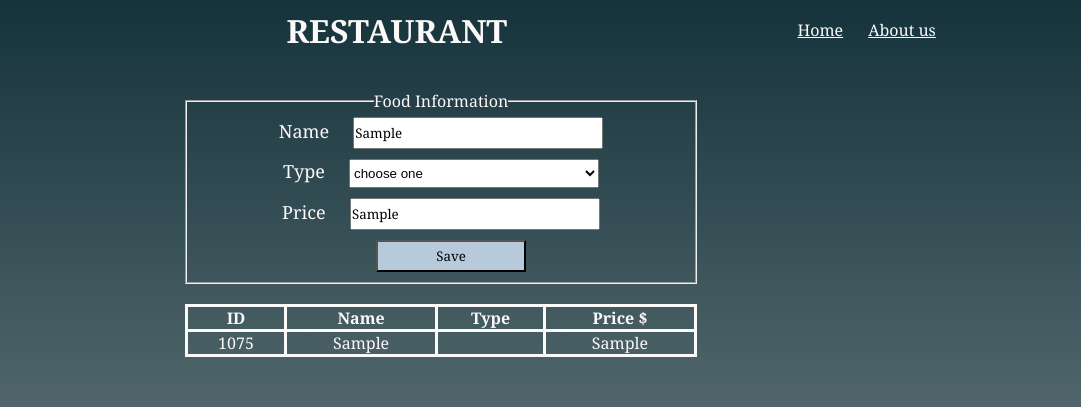
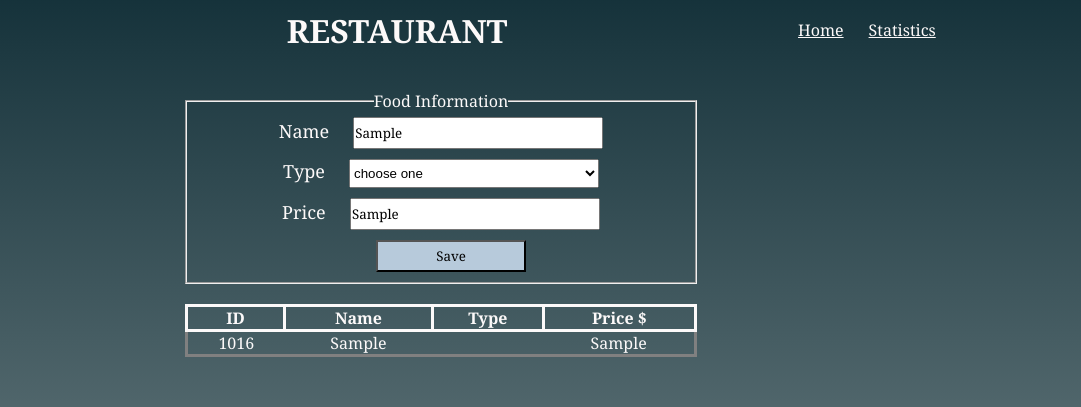
Before and after one commit to anashamdallah/Restaurant, a plain HTML site: page index.html in a window 1280 px wide. Both pictures are taken after typing "Sample", "Sample" into the empty fields and a click on the input "Save". Shown: the top 407 px of the page, 199-1280 px from the left. Drawn offline with Linux system fonts and the light colour scheme.

Commit message:
localStorage

```diff
--- a/About.html
+++ b/Statistics.html
@@ -5,7 +5,7 @@
     <meta http-equiv="X-UA-Compatible" content="IE=edge">
     <meta name="viewport" content="width=device-width, initial-scale=1.0">
     <title>Restaurant</title>
-    <link rel="stylesheet" href="About.css">
+    <link rel="stylesheet" href="Statistics.css">
     <script src="https://kit.fontawesome.com/af4ce8c886.js" crossorigin="anonymous"></script>
 </head>
 <body>
@@ -15,11 +15,13 @@
         <h1>Restaurant</h1>
         <ul>
             <a href="index.html">Home</a>
-            <a href="About.html">About us</a>
+            <a href="Statistics.html">Statistics</a>
         </ul>
     </header>
     <main>
+        <table id="foods">
 
+        </table>
     </main>
     <footer>
         <p>
@@ -32,5 +34,7 @@
 
         </p>
     </footer>
+    <!-- <script src="app.js"></script> -->
+    <script src ="statistics.js"></script>
 </body>
 </html>
--- a/app.js
+++ b/app.js
@@ -1,45 +1,26 @@
 'use strict'
-function Food (name, type, price){
-    this.foodId = 0;
-    this.foodName= name;
-    this.foodType= type;
-    this.foodPrice= price ;
+let foodsArray = [];
+function Food( id, name, type, price) {
+    this.foodId = id;
+    this.foodName = name;
+    this.foodType = type;
+    this.foodPrice = price;
+    foodsArray.push(this);
 }
 
-Food.prototype.foodId = function(){
+Food.prototype.foodId = function () {
     let min = 1000;
     let max = 1099;
-    const id = Math.floor(Math.random() * (max - min) ) + min;
-   return id;
+    const id = Math.floor((Math.random() * (max - min + 1)) + min);
+    return id;
 }
-let food = document.getElementById('foods');
 
-    let row=document.createElement('tr')
-    food.appendChild(row);
+Food.prototype.renderTable = function () {
+    let newRow = document.createElement('tr')
+    foods.appendChild(newRow);
 
-    let colId = document.createElement('th')
-    colId.textContent="ID"
-    row.appendChild(colId);
-
-    let colName = document.createElement('th')
-    colName.textContent="Name"
-    row.appendChild(colName);
-
-    let colType = document.createElement('th')
-    colType.textContent="Type"
-    row.appendChild(colType);
-
-    let colPrice = document.createElement('th')
-    colPrice.textContent="Price $"
-    row.appendChild(colPrice);
-
-
-Food.prototype.render = function(){
-    let newRow=document.createElement('tr')
-    food.appendChild(newRow);
-
-    let foodId=document.createElement('td')
-    foodId.textContent=Food.prototype.foodId(this);;
+    let foodId = document.createElement('td')
+    foodId.textContent = Food.prototype.foodId(this);;
     newRow.appendChild(foodId);
 
     let foodName = document.createElement('td');
@@ -53,44 +34,131 @@ Food.prototype.render = function(){
     let foodPrice = document.createElement('td');
     foodPrice.textContent = this.foodPrice;
     newRow.appendChild(foodPrice);
+
     /*****styling *****/
-    foodId.style.borderStyle=" solid "
-    foodId.style.borderColor="#fcf9f9"
-    foodName.style.borderStyle="solid "
-    foodName.style.borderColor="#fcf9f9"
-    foodType.style.borderStyle="solid "
-    foodType.style.borderColor="#fcf9f9"
-    foodPrice.style.borderStyle="solid "
-    foodPrice.style.borderColor="#fcf9f9"
+    foodId.style.borderStyle = " solid "
+    foodId.style.borderColor = "#fcf9f9"
+    foodName.style.borderStyle = "solid "
+    foodName.style.borderColor = "#fcf9f9"
+    foodType.style.borderStyle = "solid "
+    foodType.style.borderColor = "#fcf9f9"
+    foodPrice.style.borderStyle = "solid "
+    foodPrice.style.borderColor = "#fcf9f9"
+
 }
 
-function handler (e){
+function render() {
+    let foods = document.getElementById('foods');
+
+    // clean the html elements
+    foods.innerHTML = '';
+
+    let row = document.createElement('tr')
+    foods.appendChild(row);
+
+    let colId = document.createElement('th')
+    colId.textContent = "ID"
+    row.appendChild(colId);
+
+    let colName = document.createElement('th')
+    colName.textContent = "Name"
+    row.appendChild(colName);
+
+    let colType = document.createElement('th')
+    colType.textContent = "Type"
+    row.appendChild(colType);
+
+    let colPrice = document.createElement('th')
+    colPrice.textContent = "Price $"
+    row.appendChild(colPrice);
+
+    colId.style.borderStyle = "solid"
+    colId.style.borderColor = "#fcf9f9"
+    colName.style.borderStyle = "solid"
+    colName.style.borderColor = "#fcf9f9"
+    colType.style.borderStyle = "solid"
+    colType.style.borderColor = "#fcf9f9"
+    colPrice.style.borderStyle = "solid"
+    colPrice.style.borderColor = "#fcf9f9"
+
+    // render the array with the new elment
+    for (let i = 0; i < foodsArray.length; i++) {
+
+        /*  render the Table */
+
+        let foodItem = document.createElement("tr");
+
+        foods.appendChild(foodItem);
+
+        let foodId = document.createElement("td")
+        let foodName = document.createElement("td");
+        let foodType = document.createElement("td")
+        let foodPrice = document.createElement("td");
+
+        foodItem.appendChild(foodId);
+        foodItem.appendChild(foodName);
+        foodItem.appendChild(foodType);
+        foodItem.appendChild(foodPrice);
+
+        foodId.textContent = foodsArray[i].foodId;
+        foodName.textContent = foodsArray[i].foodName;
+        foodType.textContent = foodsArray[i].foodType;
+        foodPrice.textContent = foodsArray[i].foodPrice;
+    }
+}
+/*****styling *****/
+foods.style.justifyContent = "center";
+foods.style.margin = "auto"
+foods.style.width = "40%"
+foods.style.borderStyle = "solid "
+
+foods.style.borderCollapse = "collapse"
+foods.style.fontFamily = "Cambria, Cochin, Georgia, Times, 'Times New Roman', serif"
+foods.style.color = "#fcf9f9"
+
+// Get the Form element
+let save = document.getElementById('form');
+// Add a listener for the Form
+save.addEventListener('submit', handler);
+
+// Handler to collect the data from the user.
+function handler(e) {
     e.preventDefault();
 
     let id = Food.prototype.foodId(this);
     let name = e.target.name.value;
     let type = e.target.type.value;
-    let price= e.target.price.value;
-    let food = new Food( name, type, price)
-    food.render();
+    let price = e.target.price.value;
+    let food = new Food(id, name, type, price)
+    // food.render();
+
+    storeIntoLocalStorage();
+
+    render();
+};
+
+function storeIntoLocalStorage() {
+    let jsonObjArray = JSON.stringify(foodsArray);
+    window.localStorage.setItem("foods", jsonObjArray);
 }
 
-let save = document.getElementById('form');
-save.addEventListener('submit', handler)
+function readFromLocalStorage() {
+    // read the json Array From LS
+    let jsonArray = window.localStorage.getItem("foods");
+    // convert the JSON to JS
+    let objArray = JSON.parse(jsonArray);
 
-/*****styling *****/
-food.style.justifyContent = "center";
-food.style.margin="auto"
-food.style.width ="40%"
-food.style.borderStyle = "solid "
-colId.style.borderStyle="solid"
-colId.style.borderColor="#fcf9f9"
-colName.style.borderStyle="solid"
-colName.style.borderColor="#fcf9f9"
-colType.style.borderStyle="solid"
-colType.style.borderColor="#fcf9f9"
-colPrice.style.borderStyle="solid"
-colPrice.style.borderColor="#fcf9f9"
-food.style.borderCollapse="collapse"
-food.style.fontFamily="Cambria, Cochin, Georgia, Times, 'Times New Roman', serif"
-food.style.color="#fcf9f9"
+    if (objArray == null) {
+        console.log("The LS is Empty");
+    }
+    else {
+        for (let i = 0; i < objArray.length; i++) {
+            let food = new Food(objArray[i].foodId, objArray[i].foodName, objArray[i].foodType, objArray[i].foodPrice);
+            food.foodId = objArray[i].foodId;
+        }
+    }
+}
+readFromLocalStorage();
+
+
+render();
--- a/index.html
+++ b/index.html
@@ -15,7 +15,7 @@
         <h1>RESTAURANT</h1>
         <ul>
             <a href="index.html">Home</a>
-            <a href="About.html">About us</a>
+            <a href="Statistics.html">Statistics</a>
         </ul>
     </header>
     <!-- main -->
@@ -42,7 +42,6 @@
         <table id="foods">
 
         </table>
-        </form>
     </main>
     <!-- <footer></footer> -->
     <footer>
```
Also changed, not shown: Statistics.css (renamed from About.css), statistics.js (added).
